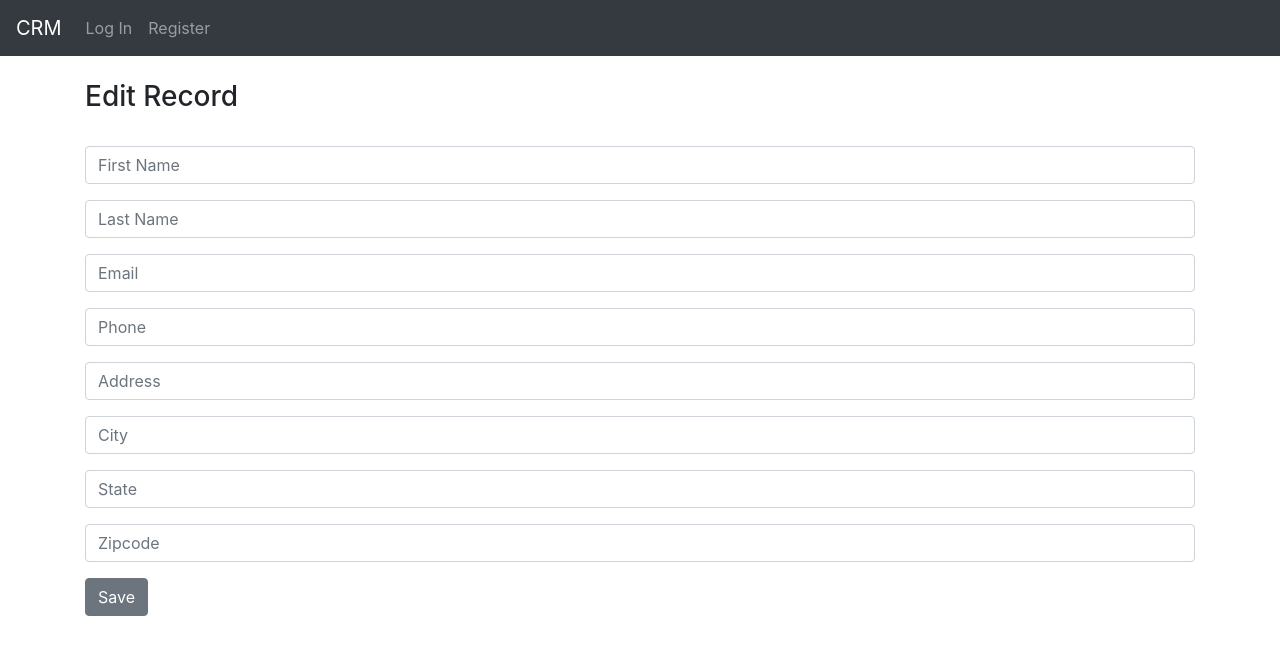
After one commit to prateekthakur272/crm_app_django, a Django app: template website/templates/edit_record.html in a window 1280 px wide. The commit adds this page. Shown: the top 655 px of the page. Run offline with Django 5.2, Linux system fonts and the light colour scheme; the template is opened without the code that fills it: values that come from a table or form of the project are taken from there, others are empty.

Commit message:
update record

```diff
--- /dev/null
+++ b/website/templates/edit_record.html
@@ -0,0 +1,11 @@
+{% extends "base.html" %}
+{% block content %}
+</br>
+<h3>Edit Record</h3>
+</br>
+<form method="POST" action="">
+    {% csrf_token %}
+    {{form.as_p}}
+    <button type="submit" class="btn btn-secondary">Save</button>
+</form>
+{% endblock content %}
--- a/website/templates/record.html
+++ b/website/templates/record.html
@@ -11,7 +11,7 @@
             <p class="card-text">Address: {{record.address}}, {{record.city}}, {{record.state}}, {{record.zip_code}}</p>
             <p class="card-text">Created: {{record.created_at}}</p>
             <a class="btn btn-secondary" href="{% url "home" %}" role="button">Back</a>
-            <a class="btn btn-secondary" href="#" role="button">Edit Record</a>
+            <a class="btn btn-secondary" href="{% url "edit" record.id %}" role="button">Edit Record</a>
             <a class="btn btn-danger" href="{% url "delete" record.id %}" role="button">Delete</a>
         </div>
     </div>
--- a/website/urls.py
+++ b/website/urls.py
@@ -9,4 +9,5 @@
     path('record/<int:id>', views.customer_record, name='record'),
     path('record/delete/<int:id>', views.delete_record, name='delete'),
     path('record/add/', views.add_record, name='add'),
+    path('record/edit/<int:id>', views.edit_record, name='edit'),
 ]
```
Also changed, not shown: website/views.py (+13 -0 lines).
